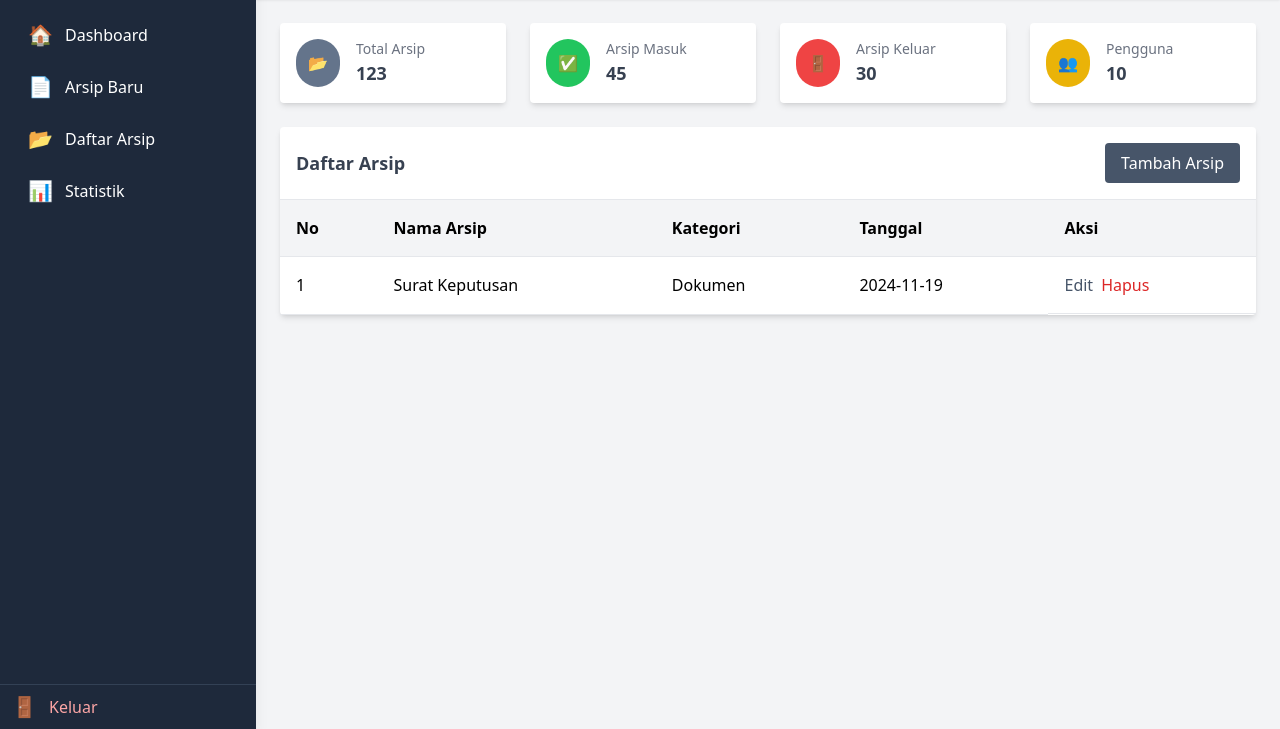
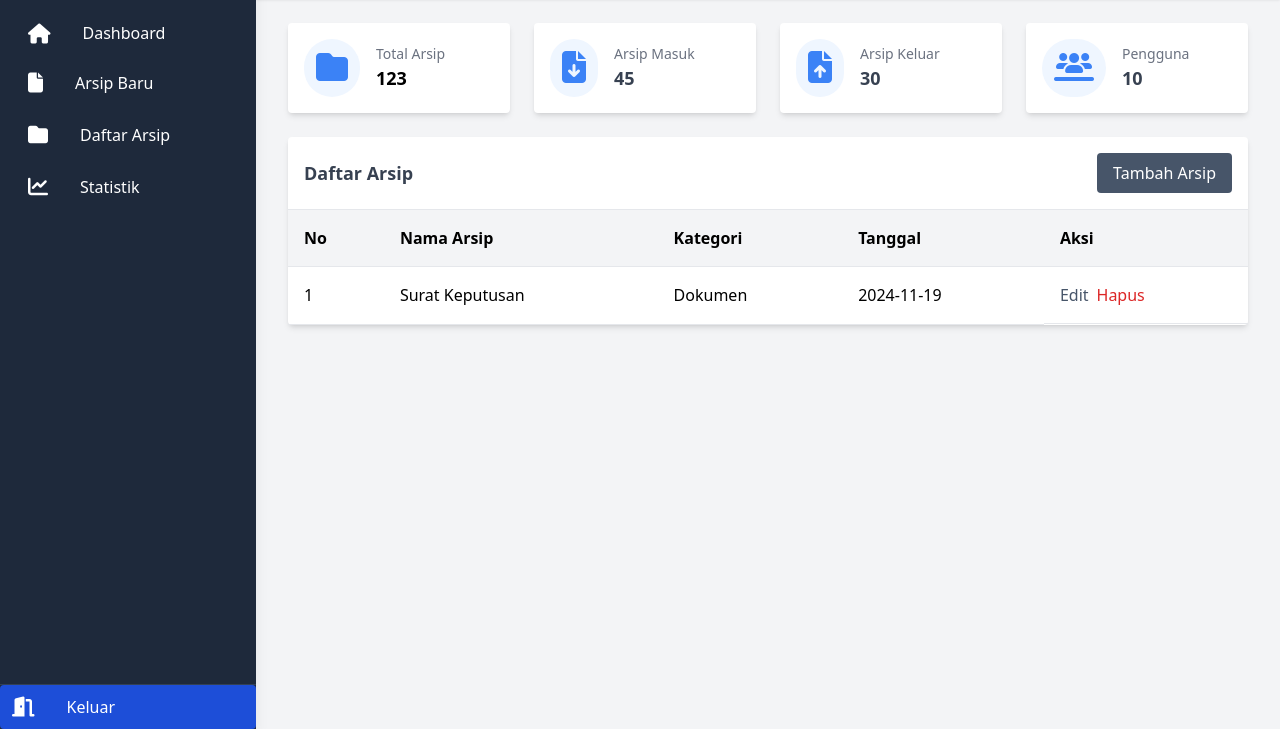
Before and after one commit to husnu1d/E-ArsipLokal.github.io, a plain HTML site: page public/admin.html in a window 1280 px wide. Shown: the part 71-800 px from the top of the page. Drawn offline with nearby package versions, Linux system fonts and the light colour scheme.

Commit message:
modified:   public/admin.html

```diff
--- a/public/admin.html
+++ b/public/admin.html
@@ -3,20 +3,25 @@
   <head>
     <meta charset="UTF-8" />
     <meta name="viewport" content="width=device-width, initial-scale=1.0" />
-    <title>E-Arsip Dashboard</title>
+    <title>Dashboard | E-Arsip Lokal</title>
     <script
       src="https://cdn.jsdelivr.net/npm/alpinejs@3.x.x/dist/cdn.min.js"
       defer
     ></script>
     <script src="https://cdn.tailwindcss.com"></script>
-    <style>
-      /* Custom scrollbar */
+    <script
+      src="https://kit.fontawesome.com/26d8d3b5e2.js"
+      crossorigin="anonymous"
+    ></script>
+    <style type="text/tailwindcss">
+      @layer utilities {
         ::-webkit-scrollbar {
           width: 8px;
         }
         ::-webkit-scrollbar-thumb {
           background-color: #4a5568; /* Tailwind slate-600 */
           border-radius: 4px;
+        }
       }
     </style>
   </head>
@@ -26,125 +31,125 @@
       <!-- Sidebar -->
       <aside
         :class="sidebarOpen ? 'translate-x-0' : '-translate-x-full'"
-        class="fixed inset-y-0 left-0 w-64 bg-slate-800 transform text-white transition-transform duration-300 md:translate-x-0 shadow-lg flex flex-col"
+        class="fixed inset-y-0 left-0 w-64 bg-slate-800 transform text-white transition-transform duration-300 md:translate-x-0 shadow-lg max-md:z-50 flex flex-col"
       >
         <div
-          class="px-4 py-5 text-center text-xl font-bold tracking-wide flex justify-between items-center"
+          class="px-4 py-5 max-md:px-8 text-center text-xl font-bold tracking-wide flex justify-between items-center"
         >
           <span>E-Arsip</span>
           <button
             @click="sidebarOpen = false"
-            class="hidden max-md:block text-gray-200 focus:outline-none" x-transition
+            class="hidden max-md:block text-gray-200 focus:outline-none"
+            x-transition
           >
-            <svg
-              class="h-6 w-6"
-              fill="none"
-              stroke-linecap="round"
-              stroke-linejoin="round"
-              stroke-width="2"
-              stroke="currentColor"
-              viewBox="0 0 24 24"
-            >
-              <path d="M6 18L18 6M6 6l12 12"></path>
-            </svg>
+            <i class="fa-solid fa-arrow-left fa-lg fa-fade"></i>
           </button>
         </div>
-        <!-- Logo -->
-        <!-- <div
-          class="px-4 py-5 text-center  text-xl font-bold tracking-wide"
-        >
-          E-Arsip
-        </div> -->
+
         <!-- Menu -->
         <nav class="flex-1 flex flex-col p-4 space-y-2">
           <!-- Menu Utama -->
           <a
             href="#"
-            class="flex items-center gap-3 px-3 py-2 rounded hover:bg-slate-700"
+            class="flex items-center flex-row w-full gap-8 justify-between px-3 py-2 rounded hover:bg-slate-700"
             :class="sidebarOpen && 'bg-slate-700'"
           >
-            <span class="text-xl">🏠</span>
-            <span class="font-medium">Dashboard</span>
+            <span cgap-8 lass="text-xl">
+              <i class="fa-solid fa-house fa-lg"></i>
+            </span>
+            <span class="font-medium text-left flex-1">Dashboard</span>
           </a>
           <a
             href="#"
-            class="flex items-center gap-3 px-3 py-2 rounded hover:bg-slate-700"
+            class="flex items-center flex-row w-full gap-8 justify-between px-3 py-2 rounded hover:bg-slate-700"
           >
-            <span class="text-xl">📄</span>
-            <span class="font-medium">Arsip Baru</span>
+            <span class="text-xl"><i class="fa-solid fa-file"></i></span>
+            <span class="font-medium text-left flex-1">Arsip Baru</span>
           </a>
           <a
             href="#"
-            class="flex items-center gap-3 px-3 py-2 rounded hover:bg-slate-700"
+            class="flex items-center flex-row w-full gap-8 justify-between px-3 py-2 rounded hover:bg-slate-700"
           >
-            <span class="text-xl">📂</span>
-            <span class="font-medium">Daftar Arsip</span>
+            <span class="text-xl"><i class="fa-solid fa-folder"></i></span>
+            <span class="font-medium text-left flex-1">Daftar Arsip</span>
           </a>
           <a
             href="#"
-            class="flex items-center gap-3 px-3 py-2 rounded hover:bg-slate-700"
+            class="flex items-center flex-row w-full gap-8 justify-between px-3 py-2 rounded hover:bg-slate-700"
           >
-            <span class="text-xl">📊</span>
-            <span class="font-medium">Statistik</span>
+            <span class="text-xl"><i class="fa-solid fa-chart-line"></i></span>
+            <span class="font-medium text-left flex-1">Statistik</span>
           </a>
         </nav>
         <!-- Menu Tindakan -->
         <div class="border-t border-slate-700 mt-4">
           <a
             href="#"
-            class="flex items-center gap-3 px-3 py-2 rounded hover:bg-red-700 text-red-300"
+            class="flex items-center flex-row w-full gap-8 justify-between px-3 py-2 rounded bg-blue-700"
           >
-            <span class="text-xl">🚪</span>
-            <span class="font-medium">Keluar</span>
+            <span class="text-xl"><i class="fa-solid fa-door-open"></i></span>
+            <span class="font-medium text-left flex-1">Keluar</span>
           </a>
         </div>
       </aside>
-
+      <div
+        class="absolute overflow-auto z-10 top-0 left-0 right-0 bottom-0"
+        @click="sidebarOpen = false"
+        :class="sidebarOpen ? 'block bg-black bg-opacity-50 ' : 'hidden'"
+      ></div>
       <!-- Main Content -->
       <div class="flex-1 md:pl-64 flex flex-col overflow-y-auto">
         <!-- Header -->
-        <header class="bg-white shadow p-4 flex items-center justify-between">
+        <header class="bg-white shadow px-8 py-4 flex items-center justify-between">
           <button
             @click="sidebarOpen = !sidebarOpen"
-            class="text-slate-800 md:hidden"
+            class="text-slate-800 md:hidden hover:bg-blue-100 rounded-full p-4 "
           >
-            ☰
+            <i class="fa-solid fa-bars fa-lg"></i>
           </button>
           <h1 class="text-2xl font-bold text-gray-700">Dashboard</h1>
           <input
-            type="text"
+            type="search"
             placeholder="Cari Arsip..."
             class="border rounded px-4 py-2 text-sm focus:outline-none focus:ring-2 focus:ring-slate-500"
           />
         </header>
 
         <!-- Content -->
-        <main class="p-6 space-y-6">
+        <main class="py-6 px-8 space-y-6">
           <!-- Cards -->
           <div class="grid grid-cols-1 sm:grid-cols-2 lg:grid-cols-4 gap-6">
             <div class="bg-white shadow-md rounded p-4 flex items-center gap-4">
-              <div class="p-3 bg-slate-500 text-white rounded-full">📂</div>
+              <div class="p-3 bg-blue-50 text-blue-500 rounded-full">
+                <span><i class="fa-solid fa-folder fa-2x"></i></span>
+              </div>
               <div>
                 <p class="text-sm text-gray-500">Total Arsip</p>
-                <p class="text-lg font-bold text-gray-700">123</p>
+                <p class="text-lg font-bold">123</p>
               </div>
             </div>
             <div class="bg-white shadow-md rounded p-4 flex items-center gap-4">
-              <div class="p-3 bg-green-500 text-white rounded-full">✅</div>
+              <div class="p-3 bg-blue-50 text-blue-500 rounded-full">
+                <i class="fa-solid fa-file-arrow-down fa-2x"></i>
+              </div>
               <div>
                 <p class="text-sm text-gray-500">Arsip Masuk</p>
                 <p class="text-lg font-bold text-gray-700">45</p>
               </div>
             </div>
             <div class="bg-white shadow-md rounded p-4 flex items-center gap-4">
-              <div class="p-3 bg-red-500 text-white rounded-full">🚪</div>
+              <div class="p-3 bg-blue-50 text-blue-500 rounded-full">
+                <i class="fa-solid fa-file-arrow-up fa-2x"></i>
+              </div>
               <div>
                 <p class="text-sm text-gray-500">Arsip Keluar</p>
                 <p class="text-lg font-bold text-gray-700">30</p>
               </div>
             </div>
             <div class="bg-white shadow-md rounded p-4 flex items-center gap-4">
-              <div class="p-3 bg-yellow-500 text-white rounded-full">👥</div>
+              <div class="p-3 bg-blue-50 text-blue-500 rounded-full">
+                <i class="fa-solid fa-users-line fa-2x"></i>
+              </div>
               <div>
                 <p class="text-sm text-gray-500">Pengguna</p>
                 <p class="text-lg font-bold text-gray-700">10</p>
```
Lines whose indentation alone changed are shown as unchanged.
